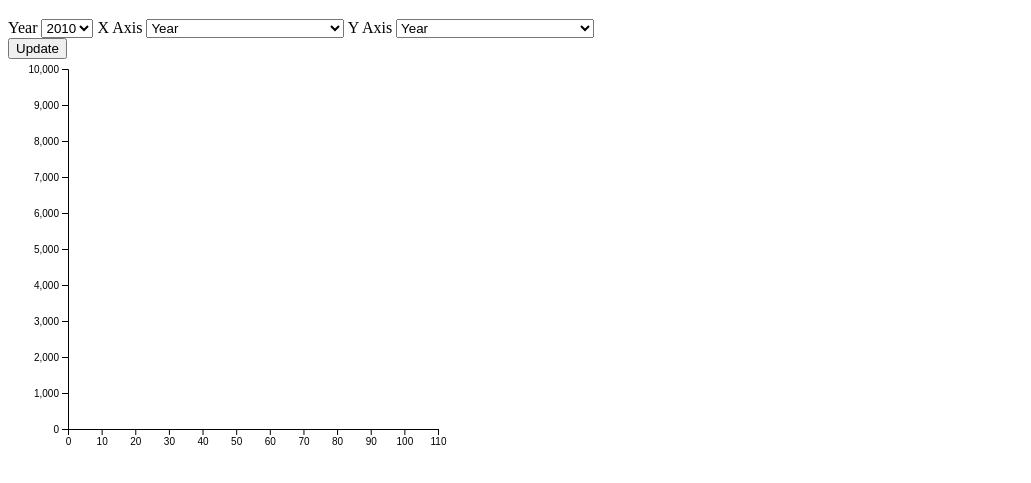
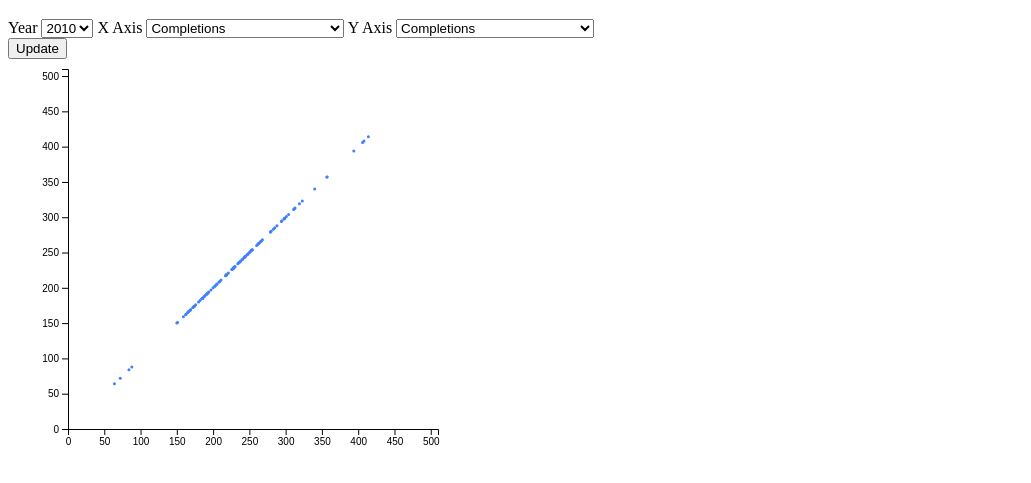
Before and after one commit to ryan-weaverr/CPSC-4030-Project, a plain HTML site: page index.html in a window 1280 px wide. Shown: the part 61-544 px from the top of the page, without its empty margins (0-1031 px from the left). Drawn offline with nearby package versions, Linux system fonts and the light colour scheme.

Commit message:
Changed axis code

```diff
--- a/index.html
+++ b/index.html
@@ -29,7 +29,6 @@
       </select>
       <label>X Axis</label>
       <select id = "xSelect">
-        <option value = "Year">Year</option>
         <option value = "CMP">Completions</option>
         <option value = "ATT">Pass Attempts</option>
         <option value = "YDS">Passing Yards</option>
@@ -49,7 +48,6 @@
       </select>
       <label>Y Axis</label>
       <select id = "ySelect">
-        <option value = "Year">Year</option>
         <option value = "CMP">Completions</option>
         <option value = "ATT">Pass Attempts</option>
         <option value = "YDS">Passing Yards</option>
--- a/script.js
+++ b/script.js
@@ -33,16 +33,51 @@ d3.csv("data/cfb.csv").then(function (data) {
       .attr("transform", `translate(${margin.left}, ${margin.top})`);
 
     // Add X axis
-    const x = d3.scaleLinear().domain([0, 110]).range([0, width]);
+    const x = d3
+      .scaleLinear()
+      .domain([
+        0,
+        d3.max(
+          data.map(function (d) {
+            return d[xAttr];
+          }),
+          (s) => +s
+        ),
+      ])
+      .range([0, width]);
     svg
       .append("g")
       .attr("transform", `translate(0, ${height})`)
       .call(d3.axisBottom(x));
 
     // Add Y axis
-    const y = d3.scaleLinear().domain([0, 10000]).range([height, 0]);
-    svg.append("g").call(d3.axisLeft(y));
+    const y = d3
+      .scaleLinear()
+      .domain([
+        0,
+        d3.max(
+          data.map(function (d) {
+            return d[yAttr];
+          }),
+          (s) => +s
+        ),
+      ])
+      .range([height, 0]);
+    //svg.append("g").call(d3.axisLeft(y));
 
+    var yAxis = d3.axisLeft(y);
+
+    //yAxis;
+
+    var changing_axis = svg
+      .append("g")
+      .attr("transform", "translate(" + 0 + "," + 0 + ")")
+      .call(yAxis);
+
+    // changing_axis
+    //   .transition()
+    //   .attr("transform", "translate(" + 0 + "," + 0 + ")")
+    //   .call(yAxis);
     svg
       .append("g")
       .selectAll("dot")
```
